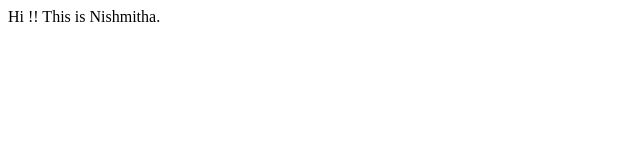
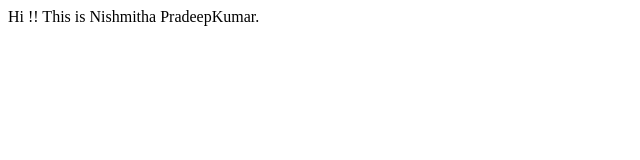
Before and after one commit to NishmithaPradeep/Nishmitha-New-Portfolio, a plain HTML site: page index.html in a window 1280 px wide. Shown: the whole page, without its empty margins (0-640 px from the left). Drawn offline with Linux system fonts and the light colour scheme.

Commit message:
updated index.html file

```diff
--- a/index.html
+++ b/index.html
@@ -7,6 +7,6 @@
     <title>Welcome</title>
 </head>
 <body>
-    Hi !! This is Nishmitha.
+    Hi !! This is Nishmitha PradeepKumar.
 </body>
 </html>
```
